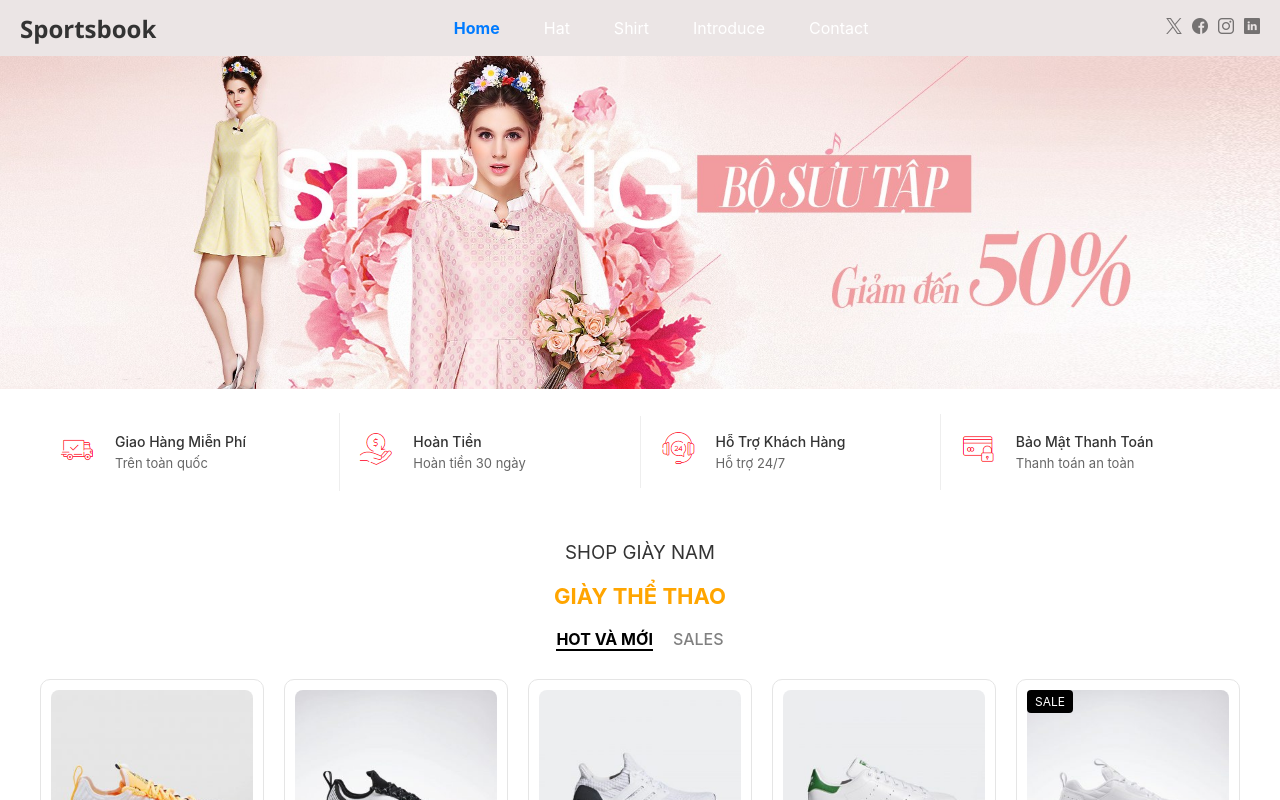
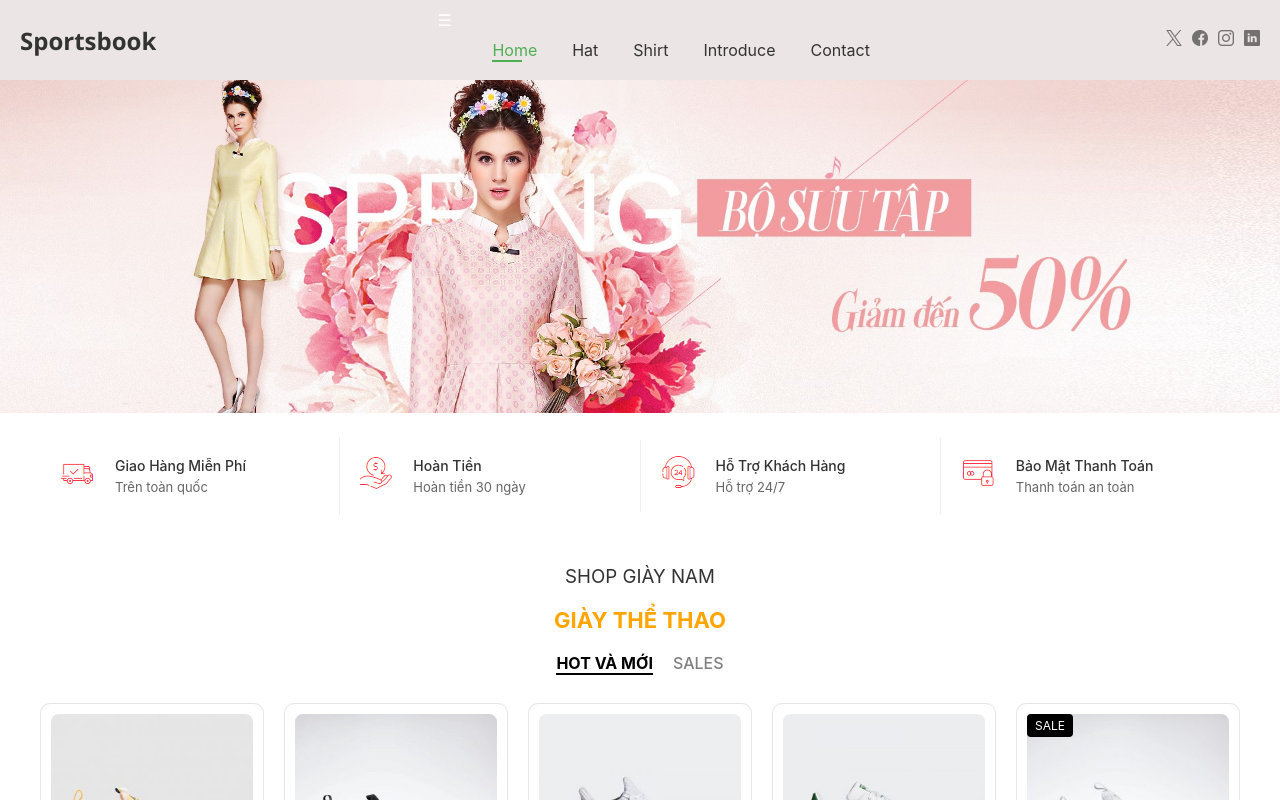
Before and after one commit to congdien19/react, a React (Create React App) app: page / in a window 1280 px wide. Shown: the top 800 px of the page. Built offline with nearby package versions, Linux system fonts and the light colour scheme.

Commit message:
Update Menu.css

```diff
--- a/src/components/Header/Menu.css
+++ b/src/components/Header/Menu.css
@@ -1,68 +1,34 @@
-/* Mặc định cho PC */
-.menu {
-  position: relative;
-}
-
 .menu ul {
-  display: flex;
-  gap: 20px;
     list-style: none;
-  padding: 0;
+    display: flex; /* Hiển thị menu theo chiều ngang */
+    gap: 5px; /* Khoảng cách giữa các mục menu */
     margin: 0;
   }
 
   .menu li {
     cursor: pointer;
-  padding: 8px 12px;
-  transition: background 0.3s;
-}
-
-.menu li.hovered {
-  background-color: #eee;
+    position: relative;
+    transition: color 0.3s ease; /* Hiệu ứng chuyển đổi màu chữ */
+    padding: 10px 15px; /* Padding cho khu vực nhấp chuột */
+    color: #333; /* Màu chữ mặc định */
   }
 
   .menu li.active {
-  font-weight: bold;
-  color: #007bff;
+    color: #4CAF50; /* Màu chữ khi mục đang hoạt động */
   }
 
-/* Nút ☰ chỉ hiện ở mobile */
-.menu-toggle {
-  display: none;
-  font-size: 24px;
-  cursor: pointer;
-  margin-bottom: 10px;
+  /* Gạch chân cho mục đang hoạt động */
+  .menu li.active::after,
+  .menu li.hovered::after {
+    content: '';
+    display: block;
+    width: 40%; /* Chiều rộng bằng với mục */
+    height: 2px; /* Chiều cao của gạch chân */
+    background-color: #4CAF50; /* Màu của gạch chân */
+    position: absolute;
   }
 
-/* Responsive cho điện thoại */
-@media (max-width: 768px) {
-  .menu-toggle {
-    display: block;
+  /* Gạch chân cho mục khi di chuột qua */
+  .menu li.hovered {
+    color: #4CAF50; /* Màu chữ khi di chuột qua mục */
   }
-
-  .menu ul {
-    display: none;
-    flex-direction: column;
-    background-color: #f8f8f8;
-    position: absolute;
-    top: 40px;
-    left: 0;
-    right: 0;
-    padding: 10px;
-    box-shadow: 0 2px 6px rgba(0, 0, 0, 0.1);
-    z-index: 100;
-  }
-
-  .menu ul.open {
-    display: flex;
-  }
-
-  .menu li {
-    padding: 10px;
-    border-bottom: 1px solid #ddd;
-  }
-
-  .menu li:last-child {
-    border-bottom: none;
-  }
-}
```
Lines whose indentation alone changed are shown as unchanged.
